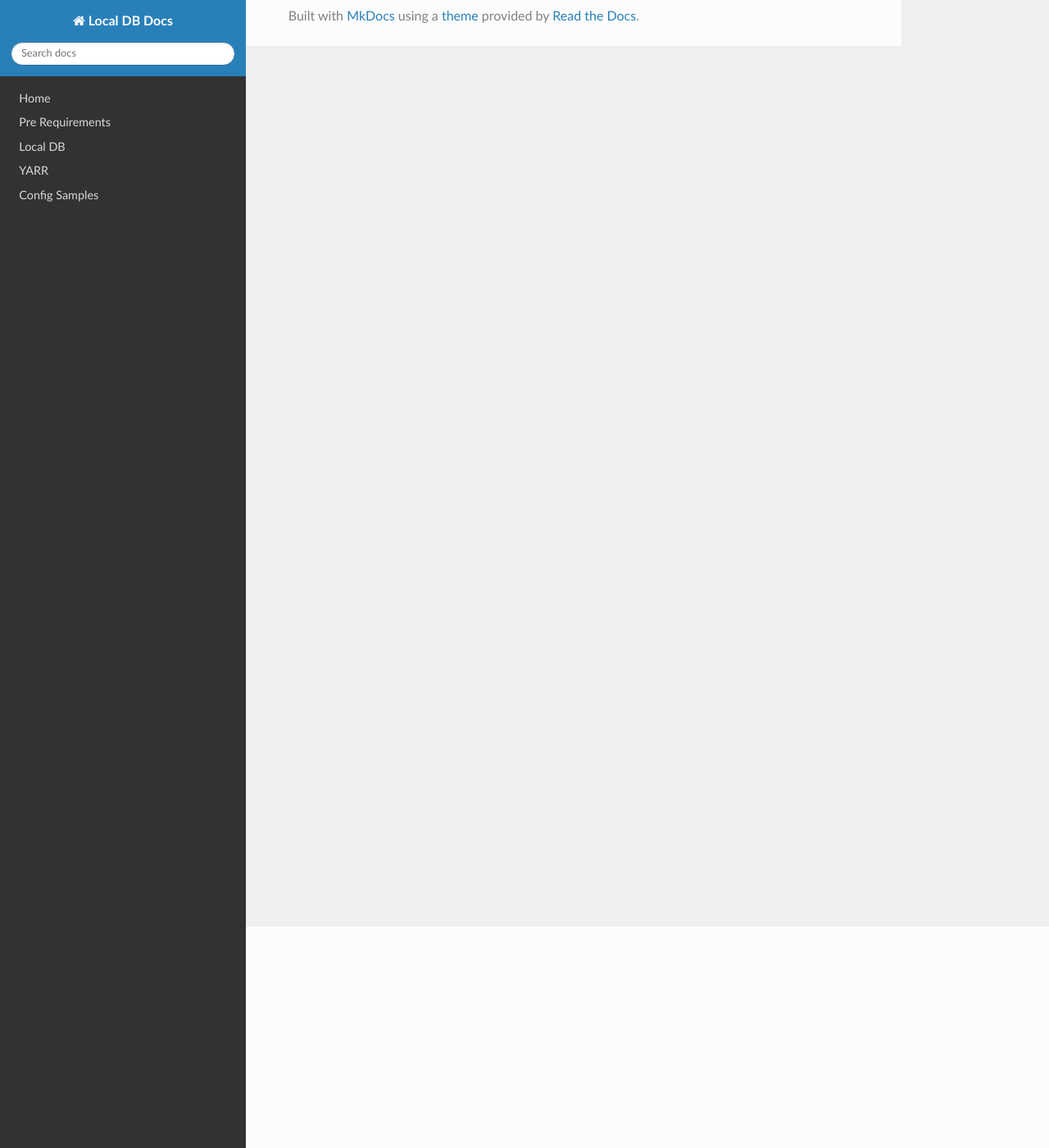
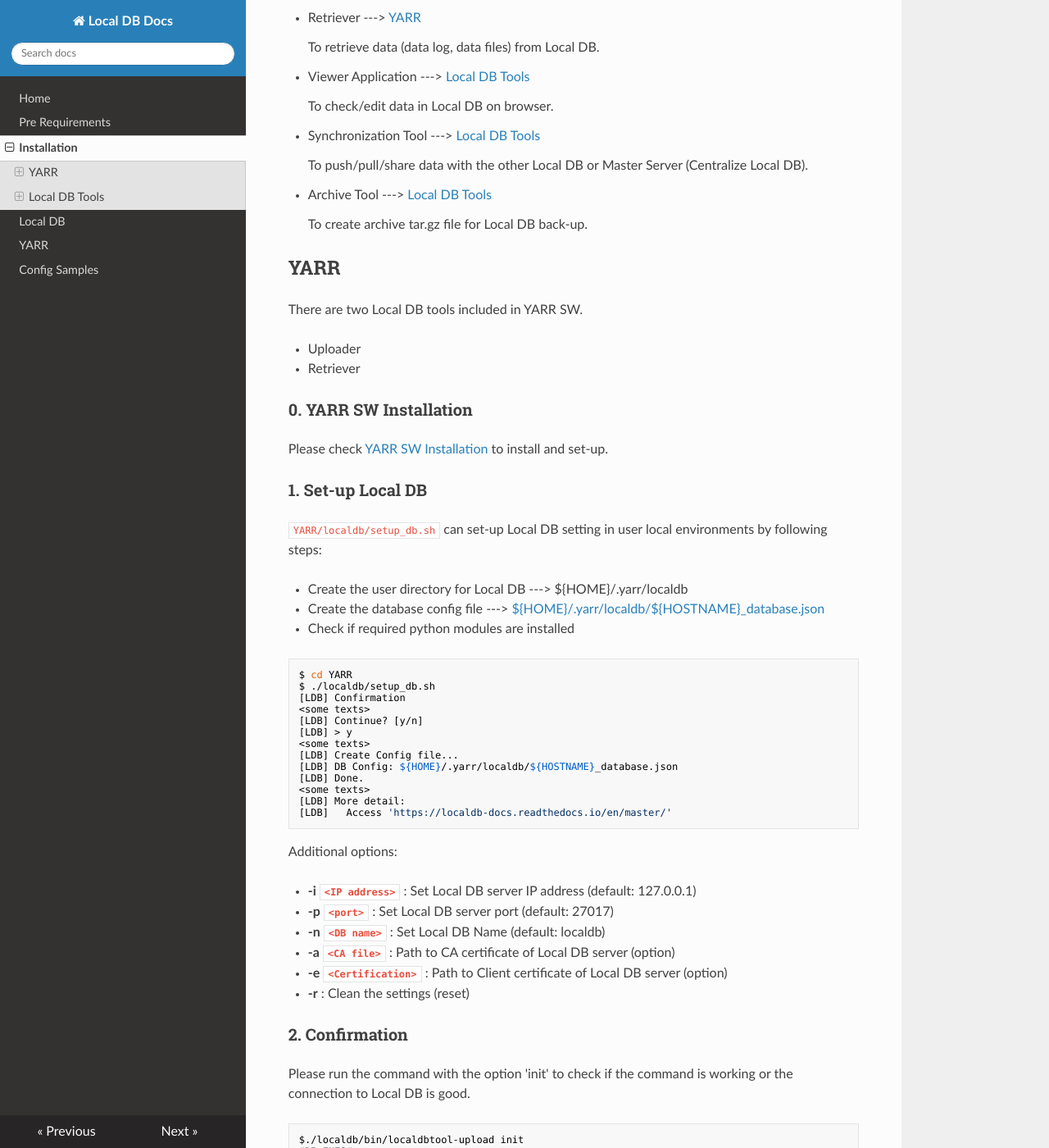
Before and after one commit to jlab-hep/localdb-docs, an MkDocs documentation site: the page built from docs/install.md, in a window 1280 px wide and 1400 px high, scrolled down 270 px. Shown: the whole window at 82% size. Built offline with MkDocs 1.6.1, drawn with Linux system fonts in a browser that asks for light colours; nearby versions of some CDN libraries; old or Windows-style settings are respelled for this version of MkDocs; some of the changed text lies outside the part shown.

Commit message:
Modifying install.md

````diff
--- a/docs/install.md
+++ b/docs/install.md
@@ -1,5 +1,132 @@
-# Requirements
+# Local DB Tools Installation
 
-- YARR System ([Installation](https://yarr.readthedocs.io/en/latest/install/))
-- MongoDB ([Installation](https://docs.mongodb.com/manual/installation/))
-- Local DB Tools ([Installation]())
+There are several tools for handling Local DB.
+
+* Uploader ---> [YARR](#yarr)
+
+    To upload data (test data, chip data, user data, site data ...) into Local DB.<br>
+
+* Retriever ---> [YARR](#yarr)
+
+    To retrieve data (data log, data files) from Local DB.<br>
+
+* Viewer Application ---> [Local DB Tools](#local-db-tools)
+
+    To check/edit data in Local DB on browser.<br>
+
+* Synchronization Tool ---> [Local DB Tools](#local-db-tools)
+
+    To push/pull/share data with the other Local DB or Master Server (Centralize Local DB).<br>
+
+* Archive Tool ---> [Local DB Tools](#local-db-tools)
+
+    To create archive tar.gz file for Local DB back-up.<br>
+
+## YARR
+
+There are two Local DB tools included in YARR SW.
+
+* Uploader
+* Retriever
+
+### 0. YARR SW Installation
+
+Please check [YARR SW Installation](https://yarr.readthedocs.io/en/latest/install/) to install and set-up. <br>
+
+### 1. Set-up Local DB
+
+`YARR/localdb/setup_db.sh` can set-up Local DB setting in user local environments by following steps:
+
+* Create the user directory for Local DB ---> ${HOME}/.yarr/localdb
+* Create the database config file ---> [${HOME}/.yarr/localdb/${HOSTNAME}_database.json](config.md)
+* Check if required python modules are installed
+
+```bash
+$ cd YARR
+$ ./localdb/setup_db.sh
+[LDB] Confirmation
+<some texts>
+[LDB] Continue? [y/n]
+[LDB] > y
+<some texts>
+[LDB] Create Config file...
+[LDB] DB Config: ${HOME}/.yarr/localdb/${HOSTNAME}_database.json
+[LDB] Done.
+<some texts>
+[LDB] More detail:
+[LDB]   Access 'https://localdb-docs.readthedocs.io/en/master/'
+```
+
+Additional options:
+
+- **-i ``<IP address>``** : Set Local DB server IP address (default: 127.0.0.1)
+- **-p ``<port>``** : Set Local DB server port (default: 27017)
+- **-n ``<DB name>``** : Set Local DB Name (default: localdb)
+- **-a ``<CA file>``** : Path to CA certificate of Local DB server (option)
+- **-e ``<Certification>``** : Path to Client certificate of Local DB server (option)
+- **-r** : Clean the settings (reset)
+
+### 2. Confirmation
+
+Please run the command with the option 'init' to check if the command is working or the connection to Local DB is good.
+
+```bash
+$./localdb/bin/localdbtool-upload init
+#DB INFO# -----------------------
+#DB INFO# Function: Initialize
+#DB INFO# Local DB Server: mongodb://127.0.0.1:27017/localdb
+#DB INFO# ---> connection is good.
+#DB INFO# -----------------------
+$
+$./localdb/bin/localdbtool-retrieve init
+#DB INFO# -----------------------
+#DB INFO# Function: Initialize
+#DB INFO# [Connection Test] DB Server: mongodb://127.0.0.1:27017
+#DB INFO#    The connection is GOOD.
+#DB INFO# -----------------------
+```
+
+If an error occurs, please check [FAQ]().
+
+## Local DB Tools
+
+There are three Local DB tools included in YARR SW.
+
+* Viewer Application
+* Synchronization Tool
+* Archive Tool
+
+### 0. SW Installation
+
+```bash
+$ git clone https://gitlab.cern.ch/YARR/localdb-tools.git
+```
+
+### 1.1 Set-up Viewer Application
+
+`localdb-tools/viewer/setup_viewer.sh` can set-up Viewer Application setting in user local environments by following steps:
+
+* Create the viewer config file ---> [localdb-tools/viewer/conf.yml](config.md)
+* Check if required python modules are installed
+
+```bash
+$ cd localdb-tools/viewer
+$ ./setup_viewer.sh
+<some texts>
+[LDB] Are you sure that is correct? [y/n]
+> y
+<some texts>
+[LDB] More information: https://localdb-docs.readthedocs.io/en/master/
+```
+
+Additional options:
+
+- **-i ``<IP address>``** : Set Local DB server IP address (default: 127.0.0.1)
+- **-p ``<port>``** : Set Local DB server port (default: 27017)
+- **-c ``<cfg>``** : Set config file Name (default: conf.yml)
+
+### 1.2 Set-up Synchronization Tool
+
+### 1.3 Set-up Archive Tool
+
+### 2. Confirmation
--- a/mkdocs.yml
+++ b/mkdocs.yml
@@ -2,6 +2,7 @@ site_name: Local DB Docs
 pages:
     - Home: index.md
     - Pre Requirements: requirements.md
+    - Installation: install.md
     - Local DB: localdb.md
     - YARR: yarr.md
     - Config Samples: config.md
````
Also changed, not shown: docs/config.md (+44 -0 lines), docs/index.md (+8 -8 lines), docs/localdb.md (+1 -1 lines), docs/requirements.md (+2 -4 lines).
